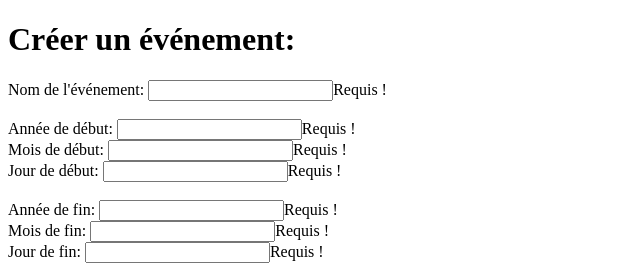
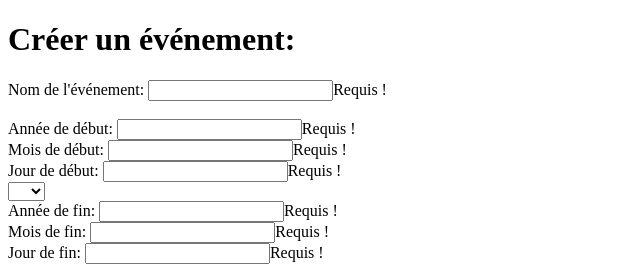
Before and after one commit to Thibaultm89/ProjetEvent, an Angular app in the folder ProjetFrontEnd/: page /create-event in a window 1280 px wide. Shown: the top 272 px of the page, without its empty margins (0-640 px from the left). Built offline with nearby package versions, Linux system fonts and the light colour scheme.

Commit message:
list hour (pas finie)

```diff
--- a/ProjetFrontEnd/src/app/pages/creations/create-event/create-event.component.html
+++ b/ProjetFrontEnd/src/app/pages/creations/create-event/create-event.component.html
@@ -26,6 +26,10 @@
     <span *ngIf="hasDaystartError()">Requis !</span>
   </div>
 
+  <select>
+      <option *ngFor= "let hour of hourList "value="hour">{{hour}}</option>
+  </select>
+
   <br>
 
   <div>
--- a/ProjetFrontEnd/src/app/pages/creations/create-event/create-event.component.ts
+++ b/ProjetFrontEnd/src/app/pages/creations/create-event/create-event.component.ts
@@ -8,6 +8,9 @@ import { DateWithoutTime } from 'src/app/models/date-without-time.model';
   styleUrls: ['./create-event.component.scss']
 })
 export class CreateEventComponent implements OnInit {
+
+  public hourList = [null, '00', '01', '02', '03', '04', '05', '06', '07', '08', '09', '10',
+   '11', '12', '13', '14', '15', '16', '17', '18', '19', '20', '21', '22', '23'];
 
   public event: Event;
 
```
